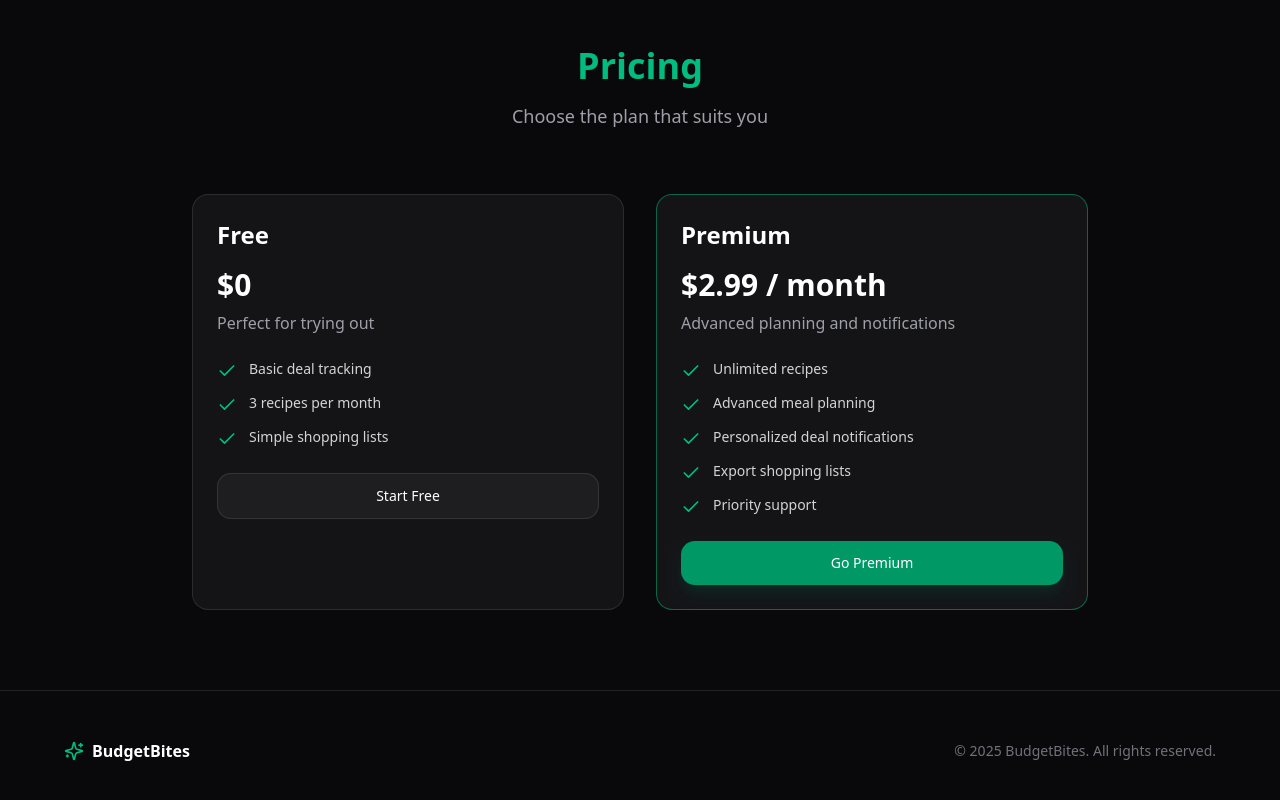
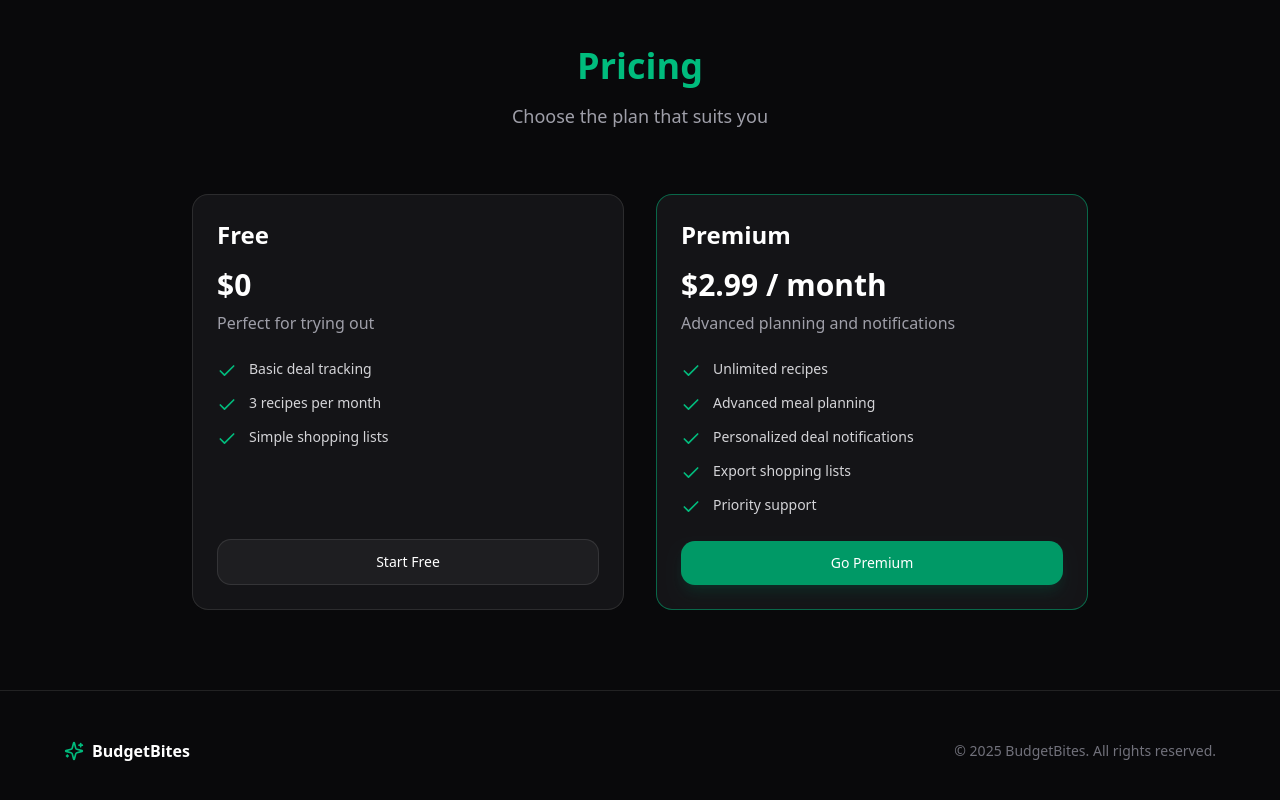
Before and after one commit to PatrikMana/AVM-BudgetBites, a React (Vite) app in the folder frontend/: page / in a window 1280 px wide. Shown: the part 1340-2140 px from the top of the page. Built offline with nearby package versions, Linux system fonts and the light colour scheme.

Commit message:
Deleted socials, fixed main page buttons

```diff
--- a/frontend/src/components/StaggeredMenu.jsx
+++ b/frontend/src/components/StaggeredMenu.jsx
@@ -490,25 +490,6 @@ export const StaggeredMenu = ({
                         )}
                     </ul>
 
-                    {displaySocials && socialItems && socialItems.length > 0 && (
-                        <div className="sm-socials mt-auto pt-8 flex flex-col gap-3" aria-label="Social links">
-                            <h3 className="sm-socials-title m-0 text-base font-medium [color:var(--sm-accent,#ff0000)]">Socials</h3>
-                            <ul className="sm-socials-list list-none m-0 p-0 flex flex-row items-center gap-4 flex-wrap" role="list">
-                                {socialItems.map((s, i) => (
-                                    <li key={s.label + i} className="sm-socials-item">
-                                        <a
-                                            href={s.link}
-                                            target="_blank"
-                                            rel="noopener noreferrer"
-                                            className="sm-socials-link text-[1.2rem] font-medium !text-emerald-500 hover:!text-emerald-300 relative inline-block py-[2px] no-underline transition-[color] duration-200 ease-in-out"
-                                        >
-                                            {s.label}
-                                        </a>
-                                    </li>
-                                ))}
-                            </ul>
-                        </div>
-                    )}
                 </div>
 
                 {/* User Profile Section - fixed at absolute bottom */}
--- a/frontend/src/pages/Home.jsx
+++ b/frontend/src/pages/Home.jsx
@@ -165,7 +165,7 @@ export default function Home() {
                                 key={index}
                                 className={`rounded-2xl border ${
                                     plan.isOutline ? 'border-white/10' : 'border-emerald-500/50'
-                                } bg-zinc-900/80 p-6 backdrop-blur`}
+                                } bg-zinc-900/80 p-6 backdrop-blur flex flex-col`}
                             >
                                 <div className="mb-6">
                                     <h3 className="text-2xl font-semibold text-white">{plan.name}</h3>
@@ -175,7 +175,7 @@ export default function Home() {
                                     </p>
                                 </div>
 
-                                <ul className="space-y-3 mb-6">
+                                <ul className="space-y-3 mb-6 flex-grow">
                                     {plan.features.map((feature, idx) => (
                                         <li key={idx} className="flex items-start gap-3">
                                             <Check className="h-5 w-5 text-emerald-500 flex-shrink-0 mt-0.5" />
@@ -186,7 +186,7 @@ export default function Home() {
 
                                 <Link
                                     to={plan.link}
-                                    className={`inline-flex w-full items-center justify-center rounded-xl px-5 py-3 text-sm font-semibold transition ${
+                                    className={`inline-flex w-full items-center justify-center rounded-xl px-5 py-3 text-sm font-semibold transition mt-auto ${
                                         plan.isOutline
                                             ? 'border border-white/10 bg-zinc-800/60 text-white hover:bg-zinc-800/90'
                                             : 'bg-emerald-600 text-white shadow-lg shadow-emerald-900/30 hover:bg-emerald-500'
```
